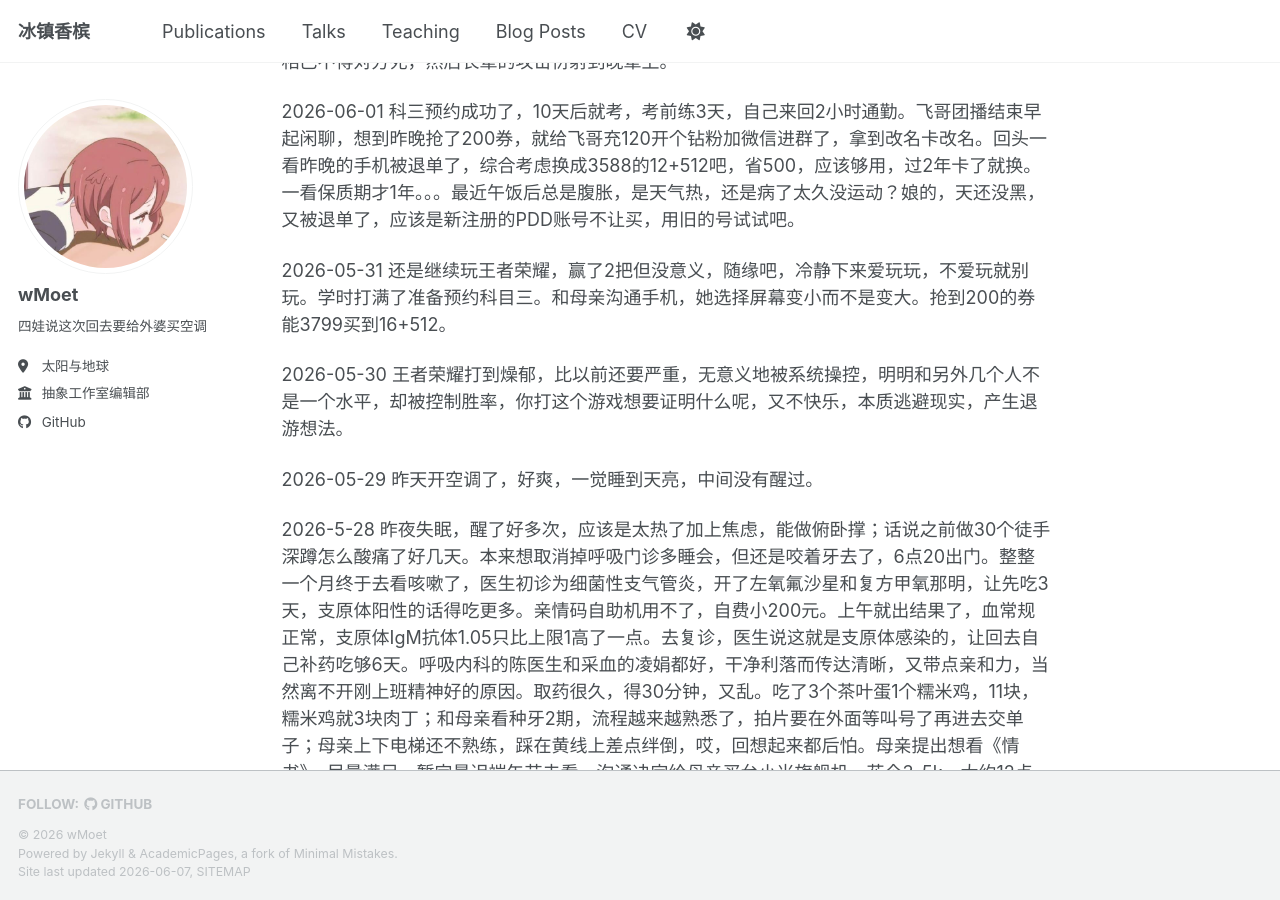
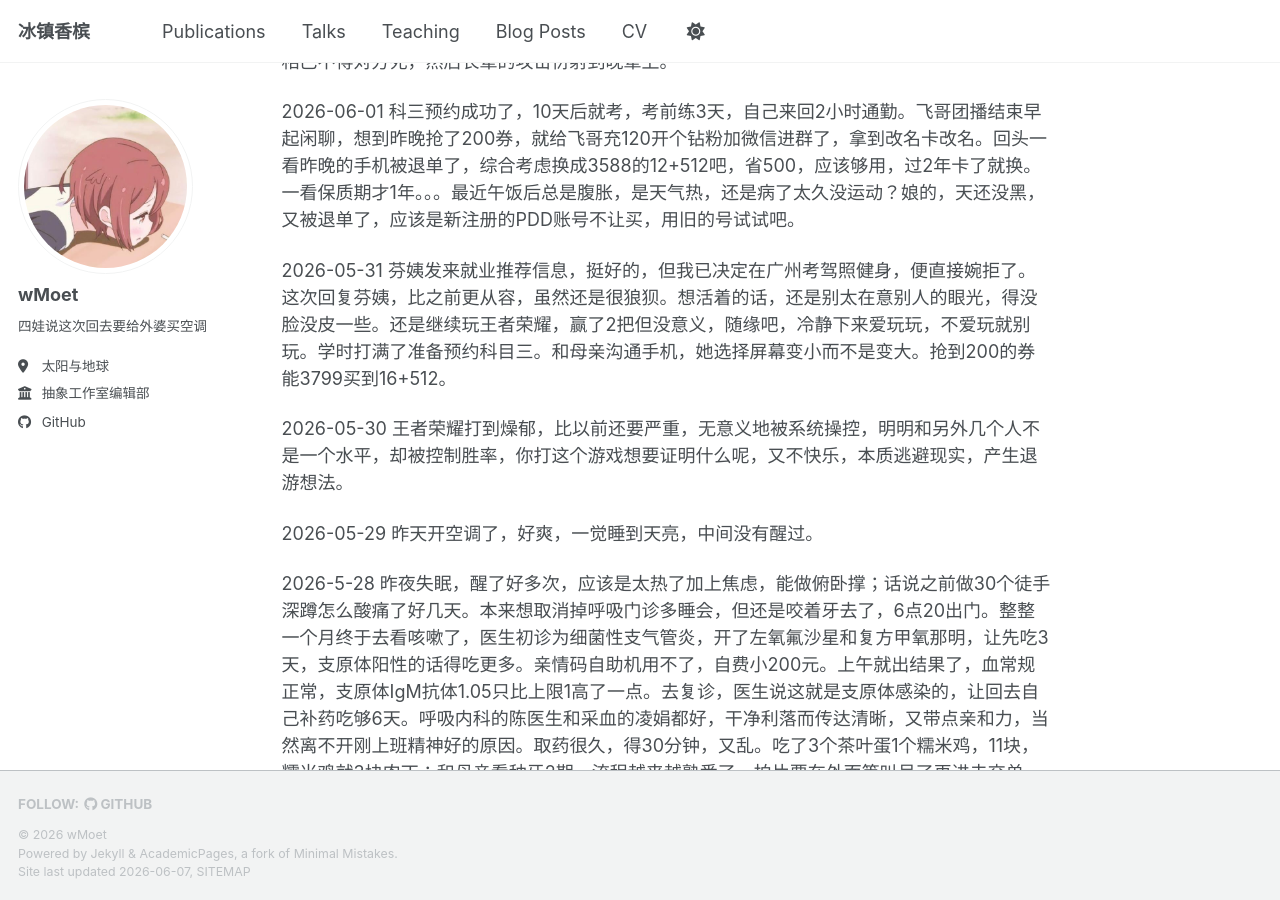
Before and after one commit to wMoet/wMoet.github.io, a Jekyll site: the page built from _posts/2026-01-01-我想说说2026.md, in a window 1280 px wide and 900 px high, scrolled down 306 px. Built offline with Jekyll 4.4.1, drawn with Linux system fonts in a browser that asks for light colours; a script bundle is joined from its source files by our own code; library files that are not in the unit come from our copies.

Commit message:
Update 2026-01-01-我想说说2026.md

```diff
--- a/_posts/2026-01-01-我想说说2026.md
+++ b/_posts/2026-01-01-我想说说2026.md
@@ -11,7 +11,7 @@ tags:
 
 2026-06-01 科三预约成功了，10天后就考，考前练3天，自己来回2小时通勤。飞哥团播结束早起闲聊，想到昨晚抢了200券，就给飞哥充120开个钻粉加微信进群了，拿到改名卡改名。回头一看昨晚的手机被退单了，综合考虑换成3588的12+512吧，省500，应该够用，过2年卡了就换。一看保质期才1年。。。最近午饭后总是腹胀，是天气热，还是病了太久没运动？娘的，天还没黑，又被退单了，应该是新注册的PDD账号不让买，用旧的号试试吧。
 
-2026-05-31 还是继续玩王者荣耀，赢了2把但没意义，随缘吧，冷静下来爱玩玩，不爱玩就别玩。学时打满了准备预约科目三。和母亲沟通手机，她选择屏幕变小而不是变大。抢到200的券能3799买到16+512。
+2026-05-31 芬姨发来就业推荐信息，挺好的，但我已决定在广州考驾照健身，便直接婉拒了。这次回复芬姨，比之前更从容，虽然还是很狼狈。想活着的话，还是别太在意别人的眼光，得没脸没皮一些。还是继续玩王者荣耀，赢了2把但没意义，随缘吧，冷静下来爱玩玩，不爱玩就别玩。学时打满了准备预约科目三。和母亲沟通手机，她选择屏幕变小而不是变大。抢到200的券能3799买到16+512。
 
 2026-05-30 王者荣耀打到燥郁，比以前还要严重，无意义地被系统操控，明明和另外几个人不是一个水平，却被控制胜率，你打这个游戏想要证明什么呢，又不快乐，本质逃避现实，产生退游想法。
 
```
